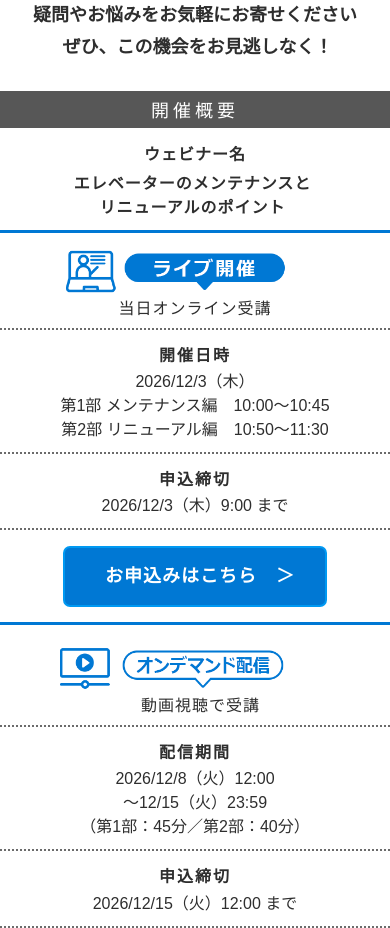
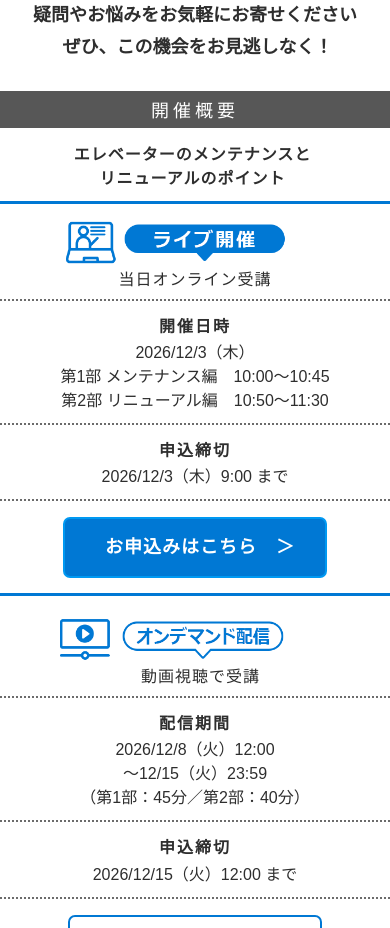
Before and after one commit to ki6sum3skz/EVwebiner, a plain HTML site: page index.html in a window 390 px wide. Shown: the part 2028-2956 px from the top of the page. Drawn offline with Linux system fonts and the light colour scheme.

Commit message:
Update index.html

```diff
--- a/index.html
+++ b/index.html
@@ -153,7 +153,7 @@
 			}
 
 			.row-26 .column-1 .block-2.paragraph_block td.pad {
-				padding: 5px 10px 5px 5px !important;
+				padding: 15px 10px 5px 5px !important;
 			}
 
 			.row-27 .column-1 .block-1.image_block td.pad {
@@ -1576,18 +1576,9 @@
 										<tbody>
 											<tr>
 												<td class="column column-1" width="100%" style="mso-table-lspace: 0pt; mso-table-rspace: 0pt; font-weight: 400; text-align: left; vertical-align: top; width: 100%;">
-													<table class="paragraph_block block-1" width="100%" border="0" cellpadding="0" cellspacing="0" role="presentation" style="mso-table-lspace: 0pt; mso-table-rspace: 0pt; word-break: break-word; mso-hide: all; display: none; max-height: 0; overflow: hidden;">
-														<tr>
-															<td class="pad" style="padding-top:15px;">
-																<div style="color:#2e2e2e;direction:ltr;font-family:メイリオ, Meiryo, ＭＳ Ｐゴシック, MS PGothic, ヒラギノ角ゴ Pro W3, Hiragino Kaku Gothic Pro,Osaka, sans-serif;font-size:16px;font-weight:700;letter-spacing:1px;line-height:1.5;text-align:center;mso-line-height-alt:24px;">
-																	<p style="margin: 0;">ウェビナー名</p>
-																</div>
-															</td>
-														</tr>
-													</table>
 													<table class="paragraph_block block-2" width="100%" border="0" cellpadding="0" cellspacing="0" role="presentation" style="mso-table-lspace: 0pt; mso-table-rspace: 0pt; word-break: break-word; mso-hide: all; display: none; max-height: 0; overflow: hidden;">
 														<tr>
-															<td class="pad" style="padding-left:5px;padding-right:10px;">
+															<td class="pad" style="padding-top:15px;padding-left:5px;padding-right:10px;">
 																<div style="color:#2e2e2e;direction:ltr;font-family:メイリオ, Meiryo, ＭＳ Ｐゴシック, MS PGothic, ヒラギノ角ゴ Pro W3, Hiragino Kaku Gothic Pro,Osaka, sans-serif;font-size:16px;font-weight:700;letter-spacing:1px;line-height:1.5;text-align:center;mso-line-height-alt:24px;">
 																	<p style="margin: 0; margin-bottom: 0px;"><strong>エレベーターのメンテナンスと</strong></p>
 																	<p style="margin: 0;"><strong>リニューアルのポイント</strong></p>
```
